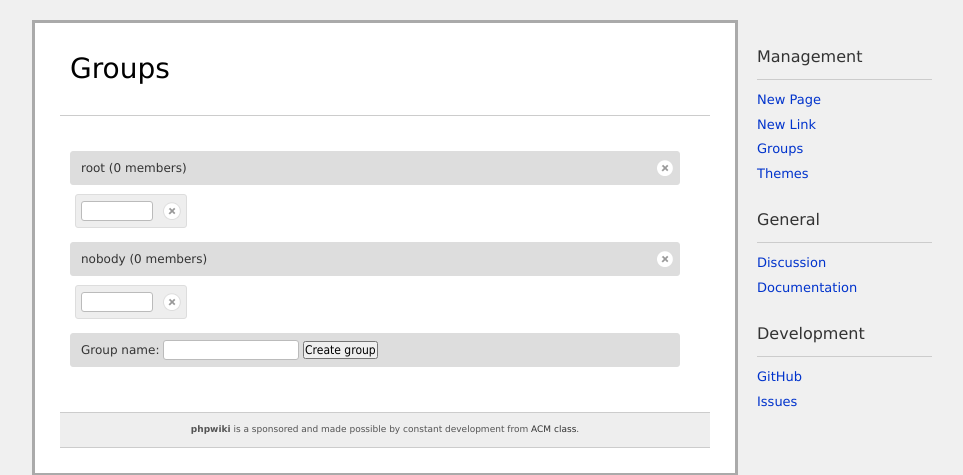
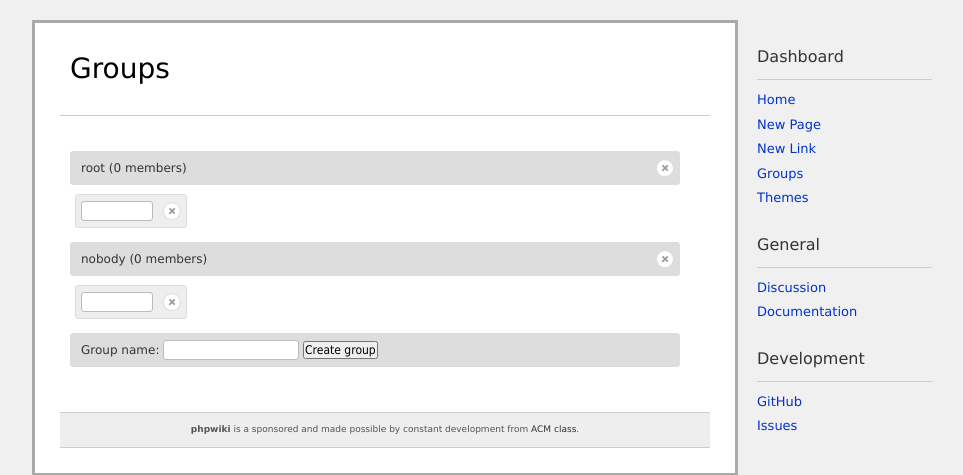
Before and after one commit to iwg/phpwiki, a PHP site: page /wiki/groups.php in a window 1280 px wide. Shown: the top 475 px of the page, without its empty margins (158-1121 px from the left). Run offline with PHP 8.4, Linux system fonts and the light colour scheme; data comes from the database, SQL or seed files in the repository; data that the repository does not hold is empty; some libraries are stand-ins or nearby versions.

Commit message:
add home link to sidebar

```diff
--- a/inc/lang.php
+++ b/inc/lang.php
@@ -11,7 +11,7 @@ $lang = array(
   'Themes' => 'Themes',
   'theme enabled successfully' => 'Theme is enabled successfully.',
   'theme disabled successfully' => 'Theme is disabled successfully.',
-  'Management' => 'Management',
+  'Dashboard' => 'Dashboard',
   'General' => 'General',
   'Discussion' => 'Discussion',
   'Documentation' => 'Documentation',
@@ -19,4 +19,5 @@ $lang = array(
   'Issues' => 'Issues',
   'New Page' => 'New Page',
   'New Link' => 'New Link',
+  'Home' => 'Home',
 );
--- a/themes/default/tpl/_sidebar.php
+++ b/themes/default/tpl/_sidebar.php
@@ -1,7 +1,8 @@
 <ul id="sidebar-items">
   <li>
-    <h3><?php echo $lang['Management']; ?></h3>
+    <h3><?php echo $lang['Dashboard']; ?></h3>
     <ul class="links">
+      <li><a href="<?php echo SITE_BASE; ?>"><?php echo $lang['Home']; ?></a></li>
       <li><a href="<?php echo wiki_new_page_path(); ?>"><?php echo $lang['New Page']; ?></a></li>
       <li><a href="<?php echo wiki_new_link_path(); ?>"><?php echo $lang['New Link']; ?></a></li>
       <li><a href="<?php echo wiki_groups_path(); ?>"><?php echo $lang['Groups']; ?></a></li>
```
